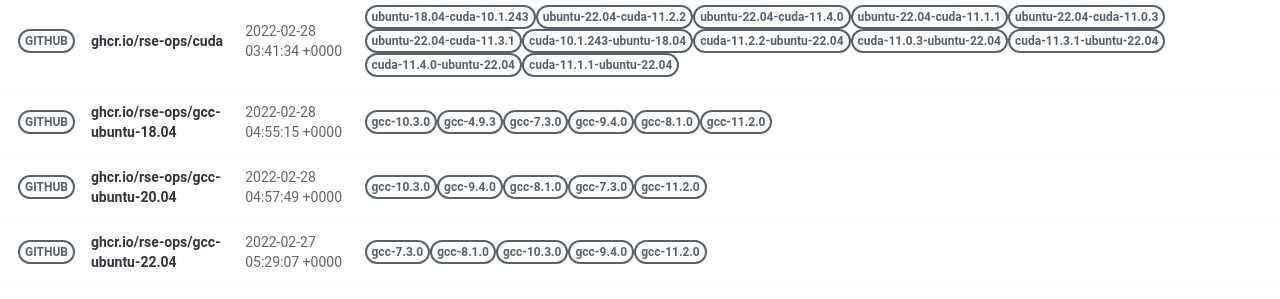
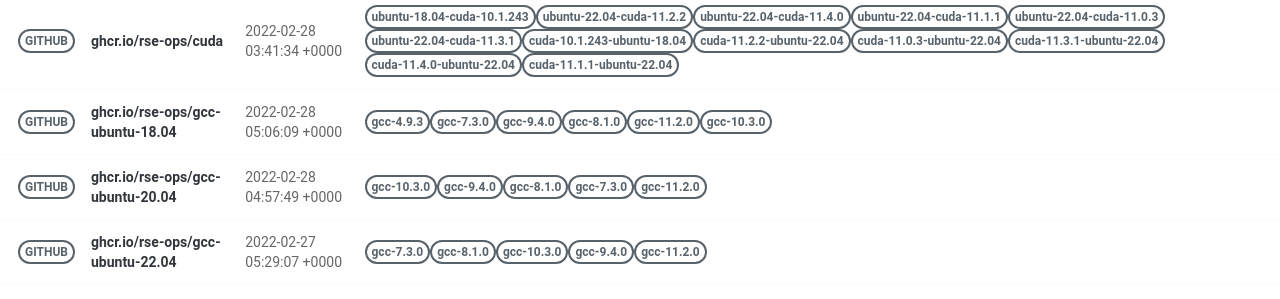
Before and after one commit to rse-ops/docker-images, a Jekyll site: the page built from pages/index.md, in a window 1280 px wide. Shown: the part 502-801 px from the top of the page. Built offline with Jekyll 4.4.1, drawn with Linux system fonts in a browser that asks for light colours; nearby versions of some CDN libraries.

Commit message:
Automated push to update library 2022-02-28

```diff
--- a/_library/ghcr.io-rse-ops-gcc-ubuntu-18.04.md
+++ b/_library/ghcr.io-rse-ops-gcc-ubuntu-18.04.md
@@ -1,14 +1,11 @@
 ---
 layout: container
 name: ghcr.io/rse-ops/gcc-ubuntu-18.04
-updated_at: 2022-02-28 04:55:15.278356
+updated_at: 2022-02-28 05:06:09.165804
 
 
 container_url: https://github.com/orgs/rse-ops/packages/container/package/gcc-ubuntu-18.04
 versions:
- - tag: gcc-10.3.0
-   dockerfile: https://github.com/rse-ops/docker-images/blob/main/ubuntu/gcc/Dockerfile
-   manifest: https://crane.ggcr.dev/manifest/ghcr.io/rse-ops/gcc-ubuntu-18.04:gcc-10.3.0
  - tag: gcc-4.9.3
    dockerfile: https://github.com/rse-ops/docker-images/blob/main/ubuntu/gcc/Dockerfile
    manifest: https://crane.ggcr.dev/manifest/ghcr.io/rse-ops/gcc-ubuntu-18.04:gcc-4.9.3
```
Also changed, not shown: other parts of _library/ghcr.io-rse-ops-gcc-ubuntu-18.04.md (+3 -0 lines).
